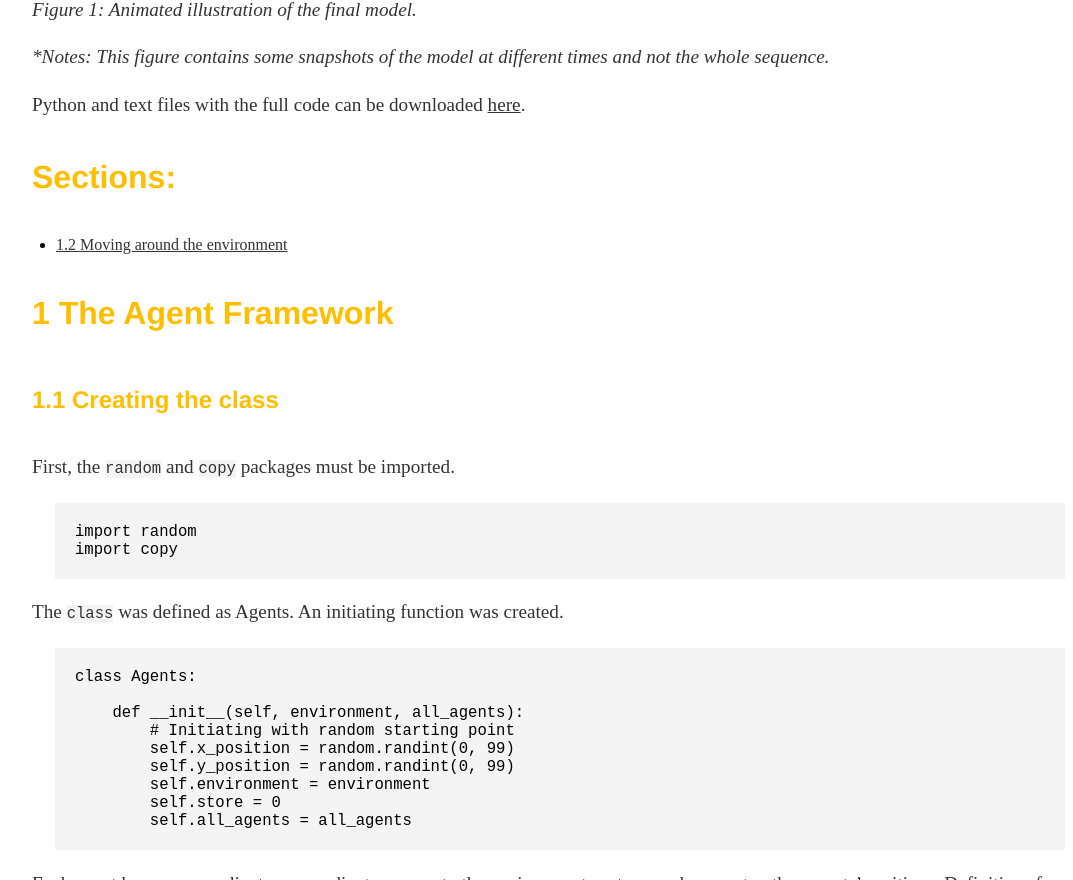
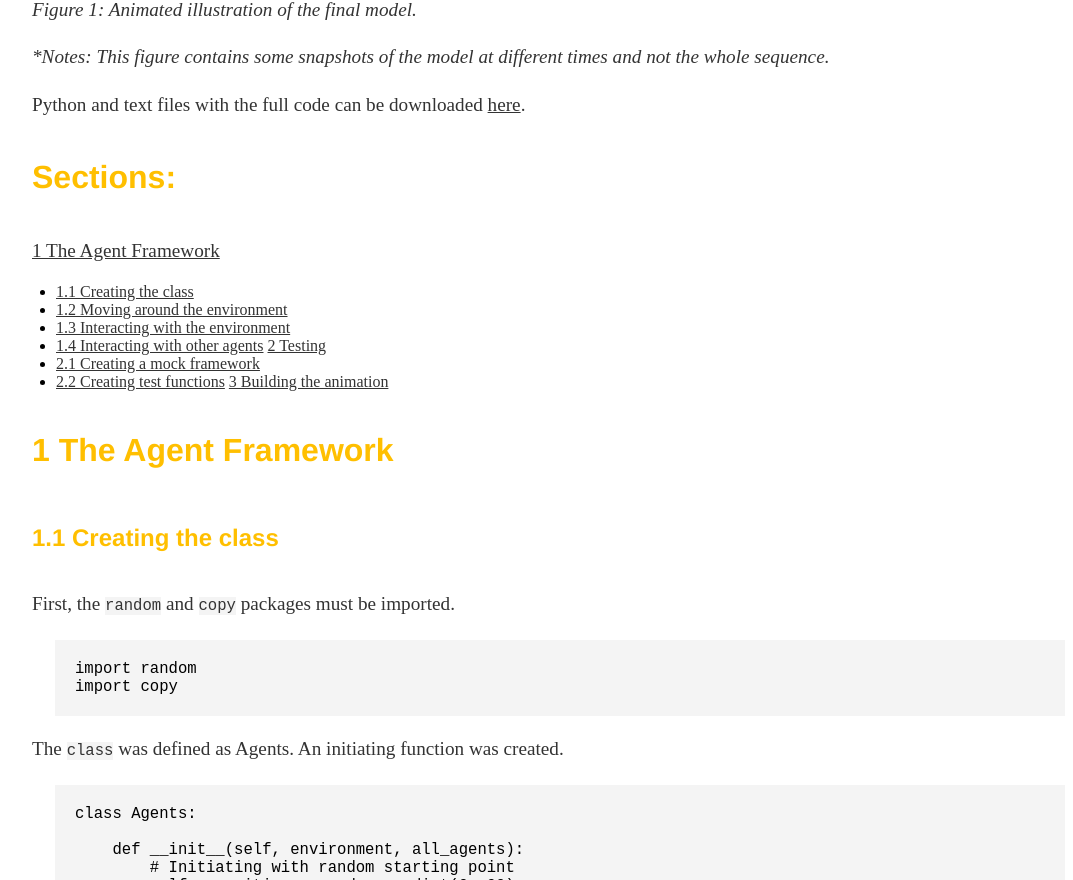
Before and after one commit to lena-kilian/lena-kilian.github.io, a Jekyll site: the page built from abm/index.md, in a window 1280 px wide and 900 px high, scrolled down 629 px, cut to the strip 20-900 px from the top of the window. Shown: the whole strip, without its empty margins (80-1153 px from the left). Built offline with Jekyll 4.4.1, drawn with Linux system fonts in a browser that asks for light colours; our own code applies the rules of GitHub Pages for plain Markdown files; some of the changed text lies outside the part shown.

Commit message:
Update index.md

````diff
--- a/abm/index.md
+++ b/abm/index.md
@@ -13,12 +13,19 @@ _*Notes: This figure contains some snapshots of the model at different times and
 Python and text files with the full code can be downloaded [here](https://github.com/lena-kilian/lena-kilian.github.io/tree/master/abm/GEOG5995M_CW1).
 
 ## Sections:
+[1 The Agent Framework](#1)
+- [1.1 Creating the class](#1.1)
 - [1.2 Moving around the environment](#1.2)
+- [1.3 Interacting with the environment](#1.3)
+- [1.4 Interacting with other agents](#1.4)
+[2 Testing](#2)
+- [2.1 Creating a mock framework](#2.1)
+- [2.2 Creating test functions](#2.2)
+[3 Building the animation](#3)
 
 
-
-## 1 The Agent Framework
-### 1.1 Creating the class
+## <a name="1"></a>1 The Agent Framework
+### <a name="1.1"></a>1.1 Creating the class
 
 First, the `random` and `copy` packages must be imported.
 
@@ -98,7 +105,7 @@ To prevent agents from leaving the grid, a torus was installed. This was done us
 
 
 
-### 1.3 Interacting with the environment
+### <a name="1.3"></a>1.3 Interacting with the environment
 
 In addition to being able to move around the environment, agents are able to interact with it by eating it or regurgitating some grass they had previously eaten onto it. With each `eat` iteration, 10 units are removed from the point the agent stands on in the environment and added to the agent's store. If less than 10 units are available in an agent's environemnt, the agent will eat the remaining value and the environemnt will drop to 0 at that point. If an agent's store is equal to or higher than 100, they will remove 10 units from the point in the environment they stand on, but only move 5 units to their store. The remaining five units will be fully eaten, so that they are unavailble to `share` (see below) and to slow down the storage accumulation.
 
@@ -142,7 +149,7 @@ In a similar manner, using `regurgitate` once an agent has stored more than 150
                         self.environment[i][j] += 1
 ```
 
-### 1.3 Interacting with other agents
+### <a name="1.4"></a>1.4 Interacting with other agents
 
 sharing stock! --> so needs access to other agents' stock information
 
@@ -180,9 +187,9 @@ needs access to other agents' spatial information!!
 ```
 
 
-## 2 Testing
-### 2.1 Creating a mock framework
+## <a name="2"></a>2 Testing
+### <a name="2.1"></a>2.1 Creating a mock framework
 
-### 2.2 Creating test functions
+### <a name="2.2"></a>2.2 Creating test functions
 
-## 3 Building the animation
+## <a name="3"></a>3 Building the animation
````
